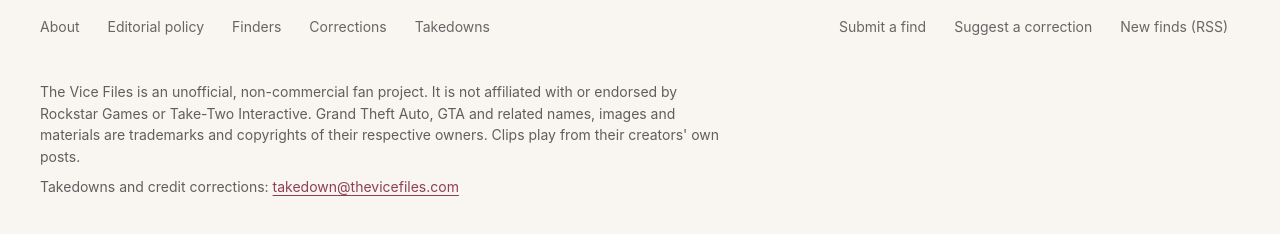
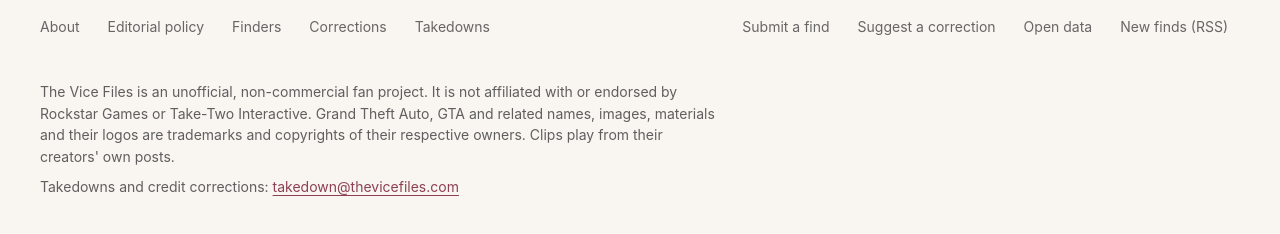
Before and after one commit to obileonardo/gtaverse, an Astro site: page /map in a window 1280 px wide. Shown: the part 896-1130 px from the top of the page. Built offline with nearby package versions, Linux system fonts and the light colour scheme; Astro itself is replaced by a stand-in of ours.

Commit message:
Footer: link the open data and name the logos in the trademark line
Refs #33

Co-Authored-By: Claude Opus 5.5 <noreply@anthropic.com>

```diff
--- a/src/components/site/Footer.astro
+++ b/src/components/site/Footer.astro
@@ -1,6 +1,6 @@
 ---
 // The site footer. The disclaimer and takedown lines are legal copy: keep them word for word.
-// Below the main navigation: the policy pages (src/lib/trust.ts), the two GitHub forms and the new finds feed.
+// Below the main navigation: the policy pages (src/lib/trust.ts), the two GitHub forms, the open data and the feed.
 import { nav } from '../../lib/nav';
 import { trustPages } from '../../lib/trust';
 import { submitFindLink, correctionLink } from '../../lib/issues';
@@ -20,11 +20,12 @@ import { submitFindLink, correctionLink } from '../../lib/issues';
       <ul class="footer__links" role="list">
         <li><a href={submitFindLink()}>Submit a find</a></li>
         <li><a href={correctionLink()}>Suggest a correction</a></li>
+        <li><a href="/data">Open data</a></li>
         <li><a href="/rss.xml">New finds (RSS)</a></li>
       </ul>
     </nav>
     <div class="footer__legal">
-      <p>The Vice Files is an unofficial, non-commercial fan project. It is not affiliated with or endorsed by Rockstar Games or Take-Two Interactive. Grand Theft Auto, GTA and related names, images and materials are trademarks and copyrights of their respective owners. Clips play from their creators' own posts.</p>
+      <p>The Vice Files is an unofficial, non-commercial fan project. It is not affiliated with or endorsed by Rockstar Games or Take-Two Interactive. Grand Theft Auto, GTA and related names, images, materials and their logos are trademarks and copyrights of their respective owners. Clips play from their creators' own posts.</p>
       <p>Takedowns and credit corrections: <a class="link" href="mailto:takedown@thevicefiles.com">takedown@thevicefiles.com</a></p>
     </div>
   </div>
```
Also changed, not shown: docs/LEGAL.md (+1 -1 lines).
